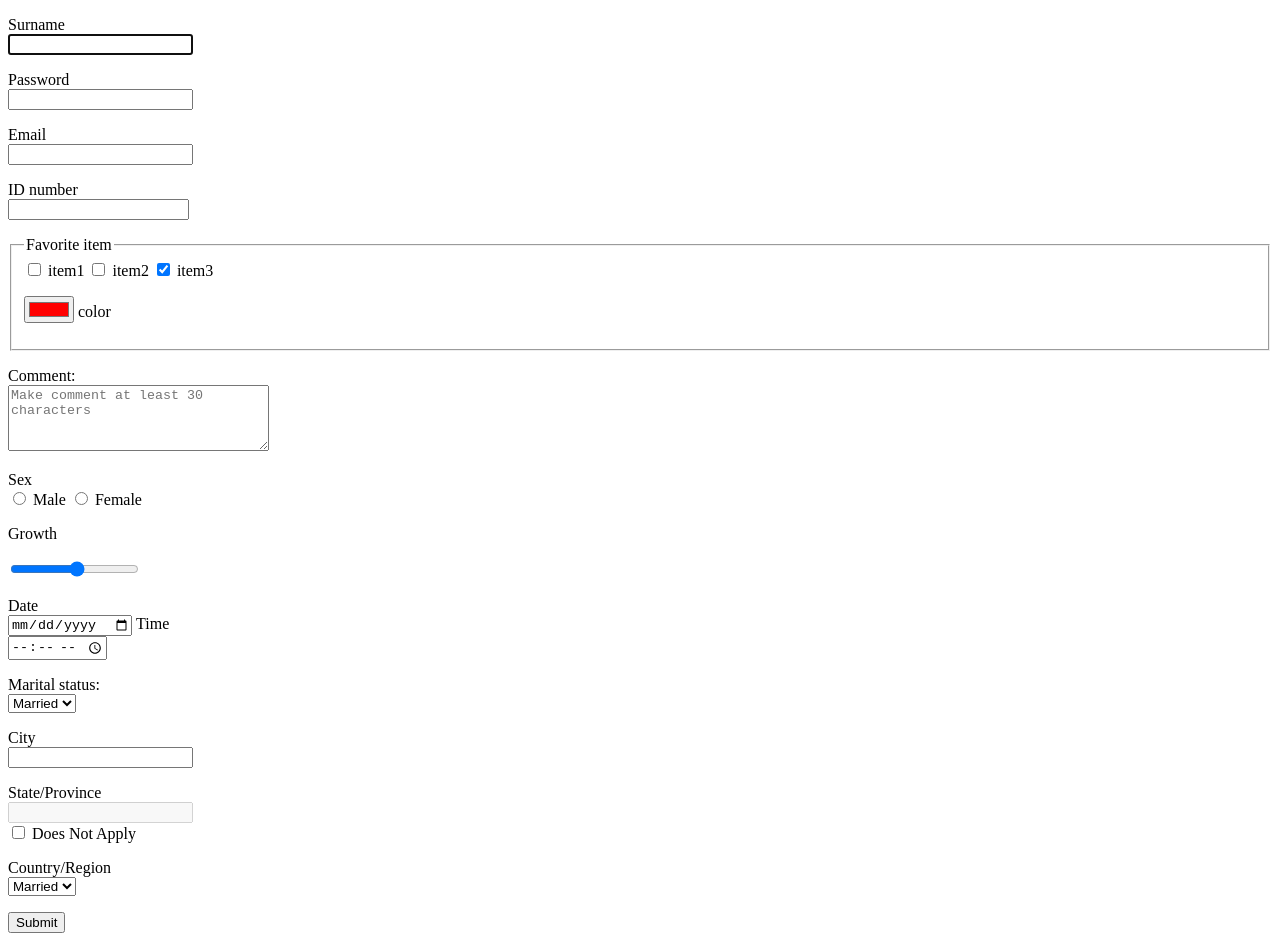
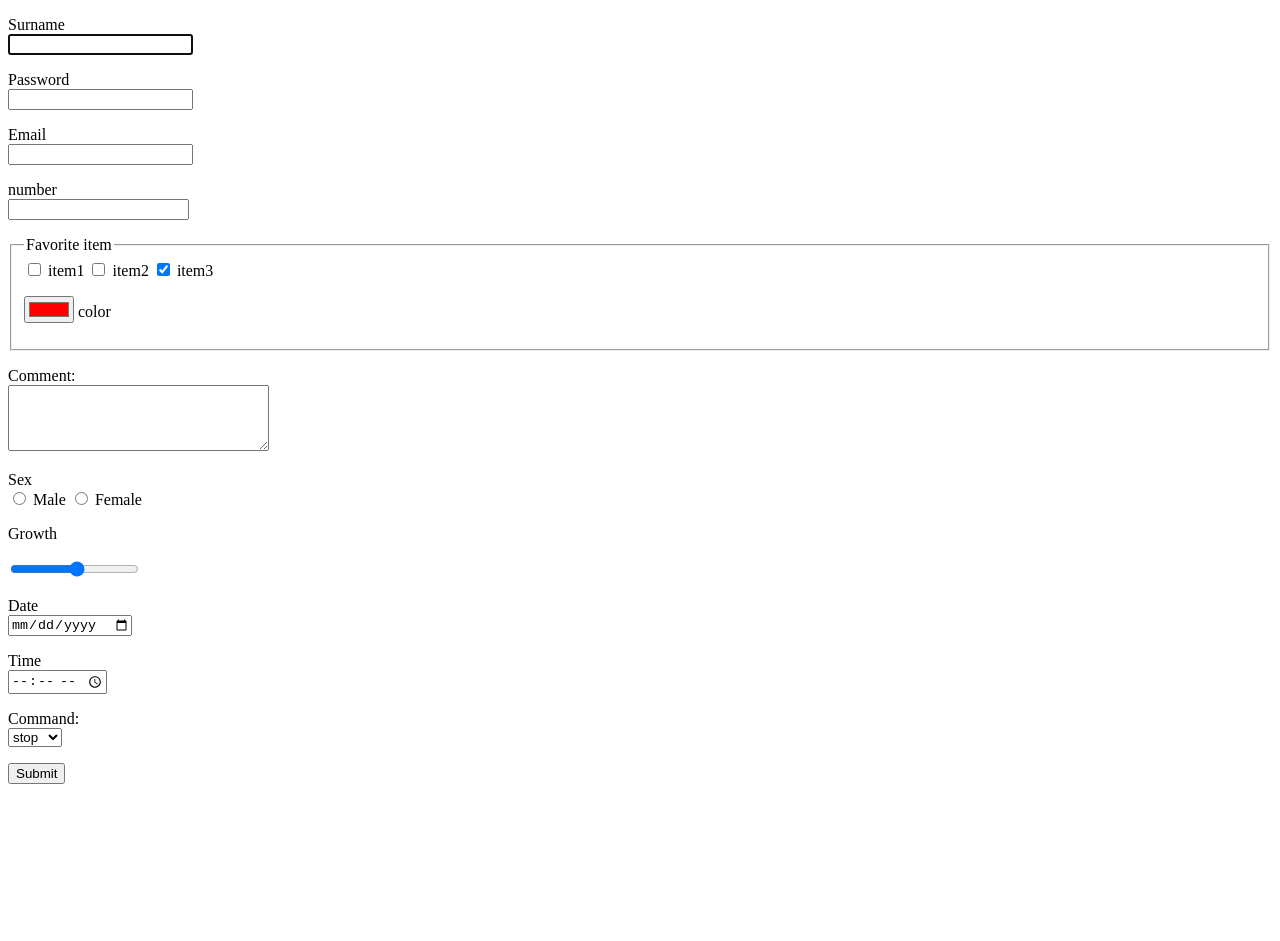
Before and after one commit to IgnatSemchuk/lesson_03, a plain HTML site: page index.html in a window 1280 px wide. After the commit the page ends 800 px from the top, so only its background shows below. Drawn offline with Linux system fonts and the light colour scheme.

Commit message:
Have finished form task

```diff
--- a/index.html
+++ b/index.html
@@ -5,10 +5,13 @@
 	<title>lesson_03</title>
 </head>
 <body>
+
 <!-- target attr of the form is "_blank" -->
 	<form action="https://mate-academy-form-lesson.herokuapp.com/create-application" method="post" target="_blank">
+
 <!-- hidden type -->
 		<input type="hidden" name="author" value="Ignat">
+
 <!-- text type, attr: autocomplete, required, autofocus -->
 		<p>
 			<label>Surname
@@ -16,6 +19,7 @@
 				<input type="text" name="surname" required="required" autofocus="autofocus" autocomplete="off">
 			</label>
 		</p>
+
 <!-- password type -->
 		<p>
 			<label>Password
@@ -23,6 +27,7 @@
 				<input type="password" name="password">
 			</label>
 		</p>
+
 <!-- email type, attr multiple -->
 		<p>
 			<label>Email
@@ -30,13 +35,15 @@
 				<input type="email" name="email" multiple="multiple">
 			</label>
 		</p>
+
 <!-- number type, attr: maxlength, min, max -->
 		<p>
-			<label>ID number
+			<label>number
 				<br>
-				<input type="number" name="id_number" style="width: 13em" maxlength="9" min="0" max="9">
+				<input type="number" name="id_number" style="width: 13em" min="0" max="999999">
 			</label>
 		</p>
+
 <!-- checkbox type, fieldset element, attr: checked, value -->
     <fieldset>
       <legend>Favorite item</legend>
@@ -58,13 +65,16 @@
         </label> color
       </p>
     </fieldset>
+
 <!-- textarea element, attr: cols, rows, minlength, placeholder -->
 		<p>
 			<label for="comment">Comment:
 				<br>
-				<textarea id="comment" cols="30" rows="4" name="comment" minlength="30" placeholder="Make comment at least 30 characters"></textarea>
+				<textarea id="comment" cols="30" rows="4" name="comment" minlength="30" placeholder="Make comment">
+        </textarea>
 			</label>
 		</p>
+
 <!-- radio type -->
 		<p>Sex
 			<br>
@@ -75,6 +85,7 @@
 				<input type="radio" name="sex" value="female"> Female
 			</label>
 		</p>
+
 <!-- range type, attr min, max, step -->
     <p>Growth
       <div>
@@ -82,54 +93,34 @@
           <input type="range" name="growth" min="0" max="2.5" step="0.1">
         </label>
       </div>
+    </p>
 
-    </p>
 <!-- date type -->
     <p>
       <label>Date
         <br>
         <input type="date" name="date" >
       </label>
+    </p>
+
 <!-- time type -->
+    <p>
       <label>Time
         <br>
         <input type="time" name="time" >
       </label>
     </p>
-<!-- select element -->
-			<p>
-        <label for="select">Marital status:</label>
-				<br>
-				<select id="select" name="maritel_status">
-					<option value="Married">Married</option>
-					<option value="Single">Single</option>
-				</select>
-			</p>
 
-				<label>City
-					<br>
-					<input type="text" name="city">
-				</label>
-
-			<p>
-				<label>State/Province
-					<br>
-					<input type="State" name="state" disabled="disabled">
-				</label>
-				<br>
-				<label>
-					<input type="checkbox" name="state_availble" value="true">
-					Does Not Apply
-				</label>
-			</p>
-
-			<p>Country/Region
-				<br>
-				<select name="maritel_status">
-					<option value="Married">Married</option>
-					<option value="Single">Single</option>
-				</select>
-			</p>
+<!-- select element, disabled -->
+		<p>
+      <label for="select">Command:</label>
+			<br>
+			<select id="select" name="command" list="commands">
+        <option value="start" disabled="disabled">start</option>
+        <option value="stop" selected="selected">stop</option>
+        <option value="finish">finish</option>
+			</select>
+		</p>
 
 		<input type="submit" >
 	</form>
```
